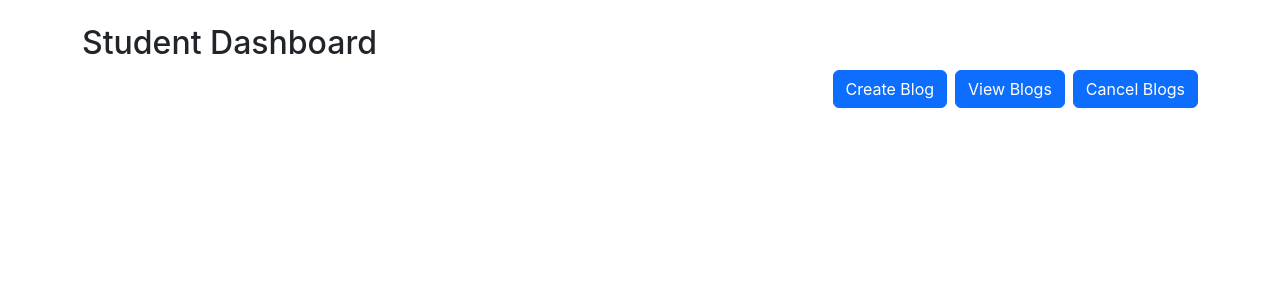
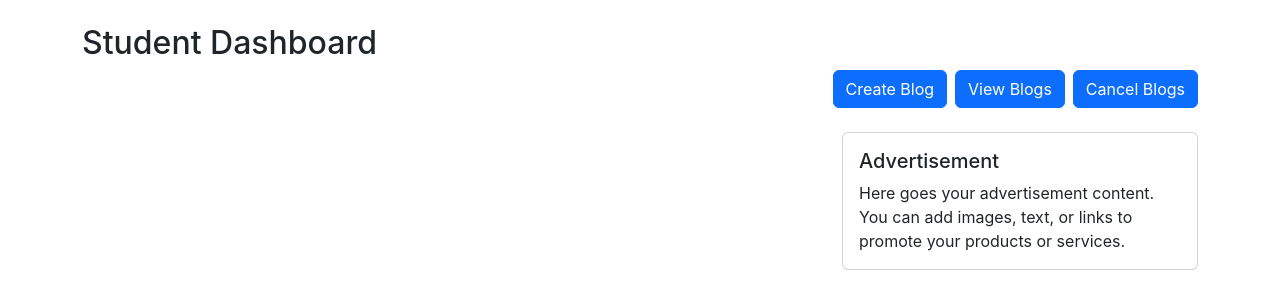
Before and after one commit to hackerhihello/studentblog, a React (Create React App) app: page /student in a window 1280 px wide. Shown: the top 308 px of the page. Built offline with nearby package versions, Linux system fonts and the light colour scheme.

Commit message:
updatecode

```diff
--- a/src/components/StudentDashboard.js
+++ b/src/components/StudentDashboard.js
@@ -7,7 +7,6 @@ const StudentDashboard = () => {
   const navigate = useNavigate();
 
   useEffect(() => {
-
     const userEmail = sessionStorage.getItem('email');
     if (!userEmail) {
       console.error('User is not logged in');
@@ -18,7 +17,6 @@ const StudentDashboard = () => {
     fetch(`http://localhost:5000/api/student/blogs/${userEmail}`)
       .then(response => response.json())
       .then(data => {
-
         const acceptedBlogs = data.filter(blog => blog.status === 'accepted');
         setBlogs(acceptedBlogs);
       })
@@ -28,24 +26,26 @@ const StudentDashboard = () => {
   const handleCreateBlog = () => {
     navigate('/create-blog');
   };
+
   const handleViewBlogs = () => {
     navigate('/view-blogs');
   };
-  const handleCancleBlogs = () => {
+
+  const handleCancelBlogs = () => {
     navigate('/cancel-blogs');
   };
 
-
-  // console.log(blogs);
   return (
     <div className="container">
       <h2 className="mt-4">Student Dashboard</h2>
       <div className="d-flex justify-content-end mt-2">
         <button className="btn btn-primary me-2" onClick={handleCreateBlog}>Create Blog</button>
         <button className="btn btn-primary me-2" onClick={handleViewBlogs}>View Blogs</button>
-        <button className="btn btn-primary" onClick={handleCancleBlogs}>Cancel Blogs</button>
+        <button className="btn btn-primary" onClick={handleCancelBlogs}>Cancel Blogs</button>
       </div>
-      <ul className="list-group mt-4">
+      <div className="row mt-4">
+        <div className="col-md-8">
+          <ul className="list-group">
             {blogs.map(blog => (
               <li key={blog._id} className="list-group-item">
                 <Link to={`/blogs/${blog._id}`}>{blog.title}</Link>
@@ -53,6 +53,16 @@ const StudentDashboard = () => {
             ))}
           </ul>
         </div>
+        <div className="col-md-4">
+          <div className="card">
+            <div className="card-body">
+              <h5 className="card-title">Advertisement</h5>
+              <p className="card-text">Here goes your advertisement content. You can add images, text, or links to promote your products or services.</p>
+            </div>
+          </div>
+        </div>
+      </div>
+    </div>
   );
 };
 
```
Also changed, not shown: server.js (+8 -0 lines). Lines whose indentation alone changed are shown as unchanged.
